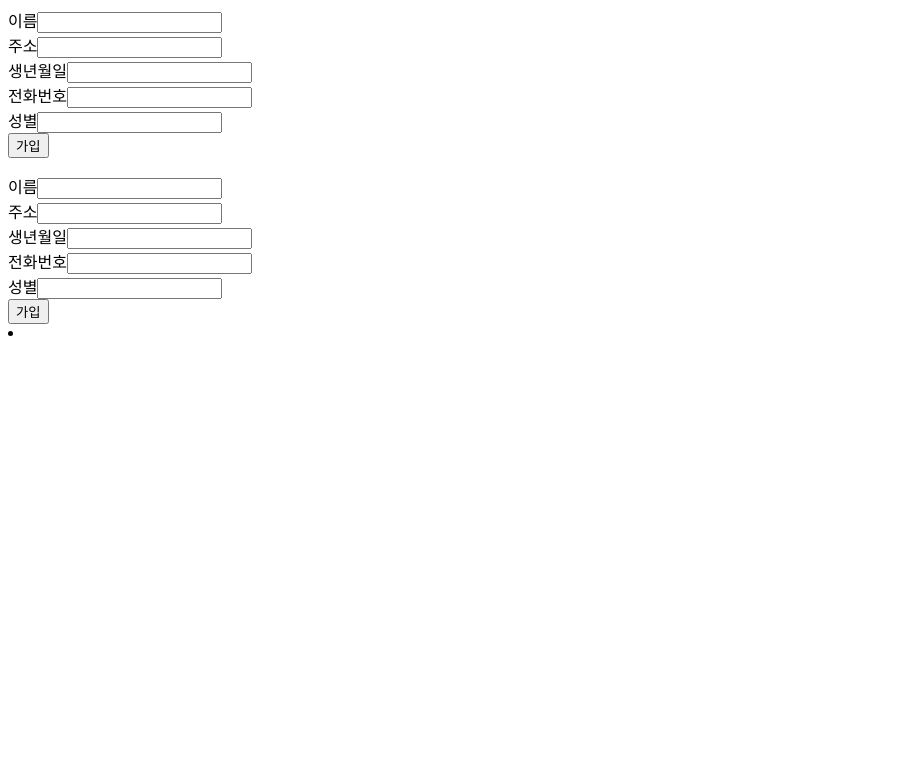
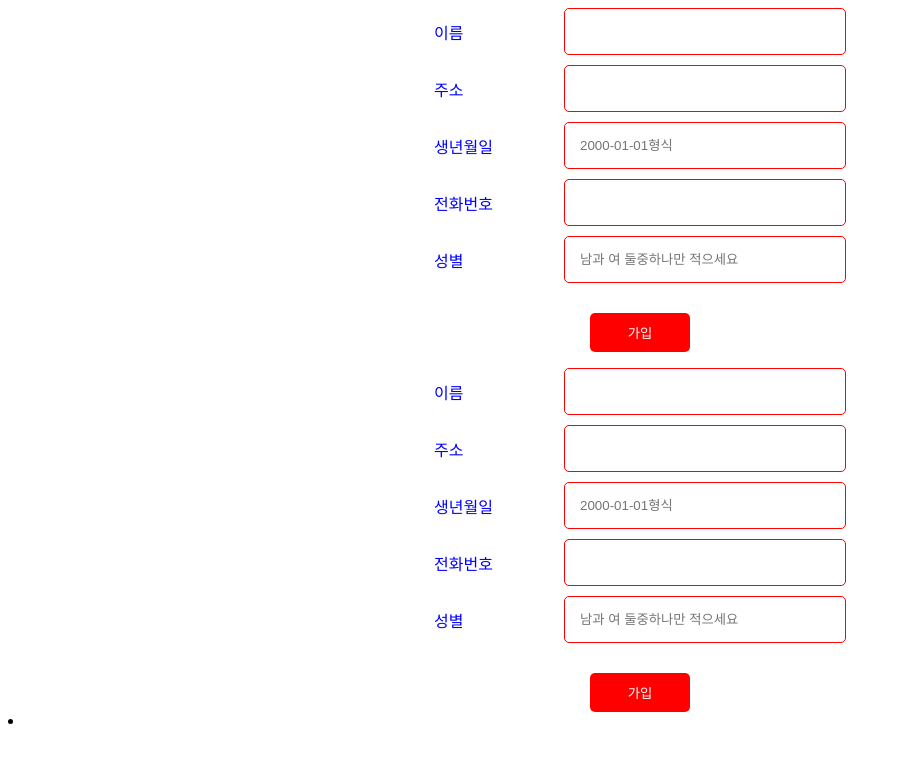
Before and after one commit to yoonbeeseo/cms, a React (Vite) app: page / in a window 1280 px wide. Shown: the top 762 px of the page, without its empty margins (0-901 px from the left). Built offline with nearby package versions, Linux system fonts and the light colour scheme.

Commit message:
style work

```diff
--- /dev/null
+++ b/src/CMS/StuForm.css
@@ -0,0 +1,58 @@
+:root {
+  --TextColor: blue;
+  --inputBorder: red;
+}
+
+form {
+  display: flex;
+  flex-direction: column;
+  row-gap: 10px;
+  justify-content: center; /* 세로 방향으로 중앙 정렬 */
+  align-items: center;
+}
+form div {
+  display: flex;
+  column-gap: 30px;
+  align-items: center;
+}
+
+label {
+  color: var(--TextColor);
+  width: 100px; /* 라벨의 너비를 고정하여 인풋 필드가 일정하게 배치되도록 함 */
+}
+
+div input {
+  border: 1px solid var(--inputBorder);
+  border-radius: 5px;
+  padding: 15px;
+  width: 250px;
+}
+
+.update {
+  width: 100px;
+  display: flex;
+  justify-content: center;
+  align-items: center;
+  border: none;
+  border-radius: 5px;
+  color: white;
+  background: var(--inputBorder);
+  padding: 10px;
+  margin-top: 20px; /* 버튼 위에 여백을 추가 */
+}
+
+button:hover {
+  color: white;
+  scale: 1.3;
+}
+.form-buttons {
+  display: flex;
+  gap: 10px; /* 버튼 간의 간격을 설정 */
+}
+.onCanCel {
+  background: yellow;
+  padding: 10px;
+  width: 100px;
+  border: none;
+  border-radius: 5px;
+}
--- a/src/CMS/StuForm.jsx
+++ b/src/CMS/StuForm.jsx
@@ -1,6 +1,7 @@
 import PropTypes from "prop-types";
 import { useRef, useState } from "react";
 import { v4 } from "uuid";
+import "./StuForm.css";
 
 const UserForm = ({ users, setUsers, payload, isEditing, onCancel }) => {
   const [user, setUser] = useState(
@@ -85,6 +86,7 @@ const UserForm = ({ users, setUsers, payload, isEditing, onCancel }) => {
           value={user.name}
           onChange={onChange}
           ref={nameref}
+          className="nameup"
         />
       </div>
       <div>
@@ -103,6 +105,7 @@ const UserForm = ({ users, setUsers, payload, isEditing, onCancel }) => {
           name="birth"
           value={user.birth}
           onChange={onChange}
+          placeholder="2000-01-01형식"
         />
       </div>
       <div>
@@ -116,13 +119,16 @@ const UserForm = ({ users, setUsers, payload, isEditing, onCancel }) => {
           name="gender"
           value={user.gender}
           onChange={onChange}
+          placeholder="남과 여 둘중하나만 적으세요"
         />
       </div>
-      <button>{isEditing ? "수정" : "가입"}</button>
+      <button className="update">{isEditing ? "수정" : "가입"}</button>
       {isEditing && (
-        <button onClick={onCancel} type="button">
-          취소
-        </button>
+        <div className="form-buttons">
+          <button onClick={onCancel} type="button" className="onCanCel">
+            취소
+          </button>
+        </div>
       )}
     </form>
   );
```
